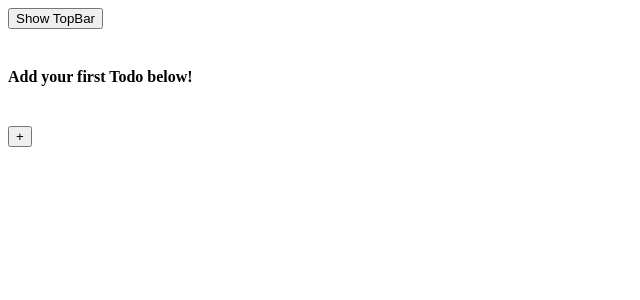
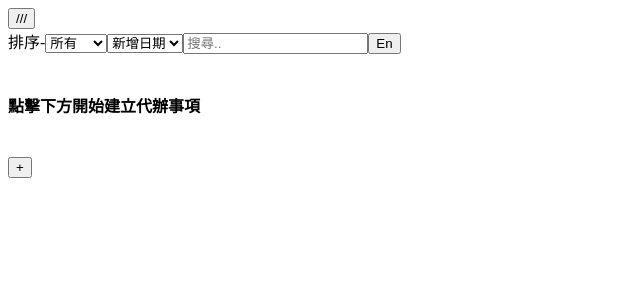
Before and after one commit to krli07717/TodoApp, a React app: page / in a window 1280 px wide. Shown: the top 300 px of the page, without its empty margins (0-640 px from the left). Built offline with nearby package versions, Linux system fonts and the light colour scheme; the HTML template or start-up script is replaced by a standard one.

Commit message:
add Language switch

```diff
--- a/components/AddTodoModal.tsx
+++ b/components/AddTodoModal.tsx
@@ -1,5 +1,6 @@
 import * as React from 'react';
-import {useRef, useState} from 'react';
+import {useRef, useState, useContext} from 'react';
+import {languages, LanguageContext} from './languages';
 
 interface ITodoProps {
 	key: string;
@@ -24,16 +25,17 @@ const AddTodoModal: React.FunctionComponent<AddTodoModalProps> = ({addNewTodoToA
 	const newDescriptionValue = useRef<HTMLTextAreaElement>(null);
 	const newDueDate = useRef<HTMLInputElement>(null);
 	const newIsDone = useRef<HTMLInputElement>(null);
+	const language = useContext(LanguageContext);
 
 	return (
 		<form>
-			<input placeholder='Todo title' type='text' ref={newTitleValue}/>
+			<input placeholder={language.ToDoTitle} type='text' ref={newTitleValue}/>
 			<br />
-			<textarea placeholder='Description..' ref={newDescriptionValue} />
+			<textarea placeholder={language.Description} ref={newDescriptionValue} />
 			<br />
-			<label>Due Date:</label><input placeholder='Choose due' type='date' ref={newDueDate}/>
+			<label>{language.Due}</label><input placeholder='Choose due' type='date' ref={newDueDate}/>
 			<br />
-			<input name="isDone" type="checkbox" ref={newIsDone}/><label>Completed</label>
+			<input name="isDone" type="checkbox" ref={newIsDone}/><label>{language.Completed}</label>
 			<br />
 			<button type="button" onClick={()=>{
 				SetKeyOfNewTodo();
@@ -62,10 +64,10 @@ const AddTodoModal: React.FunctionComponent<AddTodoModalProps> = ({addNewTodoToA
 					newIsDone.current.checked = false;
 				}
 			}
-			}>Add Todo</button>
+			}>V</button>
 			<button type='button' onClick={()=>{
 				ShowAddTodoForm();
-			}}>Cancel</button>
+			}}>X</button>
 		</form>
 		);
 };
--- a/components/EditTodoForm.tsx
+++ b/components/EditTodoForm.tsx
@@ -1,5 +1,6 @@
 import * as React from 'react';
-import {useRef, useState} from 'react';
+import {useRef, useState, useContext} from 'react';
+import {languages, LanguageContext} from './languages';
 
 interface IeditedFormElements {
 		index:string;
@@ -27,16 +28,17 @@ const EditTodoForm: React.FunctionComponent<EditTodoFormProps> = ({key, index, c
 	const editDescriptionValue = useRef<HTMLTextAreaElement>(null);
 	const editDueDate = useRef<HTMLInputElement>(null);
 	const editIsDone = useRef<HTMLInputElement>(null);
+	const language = useContext(LanguageContext);
 
 	return (
 		<form>
-			<input contentEditable="true" placeholder='Todo title' type='text' ref={editTitleValue} defaultValue={caption}/>
+			<input contentEditable="true" placeholder={language.ToDoTitle} type='text' ref={editTitleValue} defaultValue={caption}/>
 			<br />
-			<textarea contentEditable="true" placeholder='Description..' ref={editDescriptionValue} defaultValue={description}/>
+			<textarea contentEditable="true" placeholder={language.Description} ref={editDescriptionValue} defaultValue={description}/>
 			<br />
-			<label>Due Date:</label><input contentEditable="true" placeholder='Choose due' type='date' ref={editDueDate} defaultValue={due}/>
+			<label>{language.Due}</label><input contentEditable="true" placeholder='Choose due' type='date' ref={editDueDate} defaultValue={due}/>
 			<br />
-			<input contentEditable="true" name="isDone" type="checkbox" ref={editIsDone} defaultChecked={isCompleted}/><label>Completed</label>
+			<input contentEditable="true" name="isDone" type="checkbox" ref={editIsDone} defaultChecked={isCompleted}/><label>{language.Completed}</label>
 			<br />
 			<button type="button" onClick={()=>{
 				if ( editTitleValue && editDescriptionValue && editIsDone && editDueDate && editDueDate.current && editTitleValue.current && editDescriptionValue.current && editIsDone.current) {
@@ -50,10 +52,10 @@ const EditTodoForm: React.FunctionComponent<EditTodoFormProps> = ({key, index, c
 					EditTodoArray(editedFormElements);
 					SetEditMode(false);
 				}
-			}}>Save</button>
+			}}>V</button>
 			<button type='button' onClick={()=>{
 				SetEditMode(false);
-			}}>Cancel</button>
+			}}>X</button>
 		</form>
 		);
 };
--- a/components/SearchBar.tsx
+++ b/components/SearchBar.tsx
@@ -1,15 +1,18 @@
 import * as React from 'react';
+import {useContext} from 'react';
+import {languages, LanguageContext} from './languages';
 
 interface SearchBarProp {
 	onSearchChange: (event: React.ChangeEvent<HTMLInputElement>) => void;
 }
 
 const SearchBar: React.FunctionComponent<SearchBarProp> = ({onSearchChange}) => {
+	const language = useContext(LanguageContext);
 	return (
 		<>
 			<input
             type="Search"
-            placeholder="Search here"
+            placeholder={language.SearchHere}
             onChange={onSearchChange}
       />
 		</>
--- a/components/ShowTopBarButton.tsx
+++ b/components/ShowTopBarButton.tsx
@@ -6,7 +6,7 @@ interface ShowTopBarButtonProps {
 
 const ShowTopBarButton: React.FunctionComponent<ShowTopBarButtonProps> = ({ShowTopBar}) => {
 	return (
-		<button type='button' onClick={()=>ShowTopBar()}>Show TopBar</button>
+		<button type='button' onClick={()=>ShowTopBar()}>///</button>
 		);
 };
 
--- a/components/Sort.tsx
+++ b/components/Sort.tsx
@@ -1,4 +1,6 @@
 import * as React from 'react';
+import {useContext} from 'react';
+import {languages, LanguageContext} from './languages';
 
 interface SortProps {
 	SelectByDone: (event: React.ChangeEvent<HTMLSelectElement>)=> void;
@@ -6,18 +8,19 @@ interface SortProps {
 }
 
 const Sort: React.FunctionComponent<SortProps> = ({SelectByDone, SelectSortMethod}) => {
+	const language = useContext(LanguageContext);
 	return (
 		<>
-		<label >Sort by:</label>
+			<label >{language.sortBy}</label>
 			<select	onChange={SelectByDone}>
-		    <option value="All Tasks">All Tasks</option>
-		    <option value="Done">Done</option>
-		    <option value="To Do">To Do</option>
+		    <option value="All Tasks">{language.sortAllTask}</option>
+		    <option value="Done">{language.Done}</option>
+		    <option value="To Do">{language.ToDo}</option>
 	    </select>
 	    <select	onChange={SelectSortMethod}>
-		    <option value="Date Added">Date Added</option>
-		    <option value="Due">Due</option>
-		    <option value="Caption">Caption</option>
+		    <option value="Date Added">{language.AddedDate}</option>
+		    <option value="Due">{language.Due}</option>
+		    <option value="Caption">{language.Caption}</option>
 	    </select>
 		</>
 		);
--- a/components/Todo.tsx
+++ b/components/Todo.tsx
@@ -1,6 +1,7 @@
 import * as React from 'react';
-import {useState} from 'react';
+import {useState,useContext} from 'react';
 import EditTodoForm from './EditTodoForm';
+import {languages, LanguageContext} from './languages';
 
 interface IeditedFormElements {
 		index:string;
@@ -26,6 +27,8 @@ interface TodoProps {
 
 const Todo: React.FunctionComponent<TodoProps> = ({key, index, caption, description, addedDate, due, isCompleted, ToggleIsComplete, DeleteTodo, pastDue, EditTodoArray}) => {
 
+	const language = useContext(LanguageContext);
+
 	const [expand, setExpand] = useState<boolean>(false); //set to false again when rerender (e.g. after search text/sort)
 
 	const [editMode, setEditMode] = useState<boolean>(false);
@@ -36,18 +39,19 @@ const Todo: React.FunctionComponent<TodoProps> = ({key, index, caption, descript
 				setExpand(!expand);
 			}}>...</button>
 			<h3>{caption}</h3>
-			{ pastDue ? <h5>Due!</h5> : null }
+			{ pastDue ? <h5>DueImage!</h5> : null }
 			{
 				expand ? <>
 									<p>{description}</p>
-									<h6>Due_{(due !== "") ? new Date(due).toLocaleDateString('zh-TW', {month: '2-digit', day: '2-digit'}) : 'Due not set'}</h6>
-									<h6>Added_{addedDate.slice(5)}</h6>
+									{ (due !== "") ? <h6>{language.Due}:{new Date(due).toLocaleDateString('zh-TW', {month: '2-digit', day: '2-digit'})}</h6> : null}{//Bug in eng Mode: still is 下午 there
+									}
+									<h6>{language.AddedDate}:{addedDate.slice(5)}</h6>
 									<p>Done_{isCompleted.toString()}</p>
 								 </> : null
 			}
-			<button type="button" onClick={()=>ToggleIsComplete(index)}>Complete</button>
-			<button type="button" onClick={()=>setEditMode(!editMode)}>Edit</button>
-			<button type="button" onClick={()=>DeleteTodo(index)}>Delete</button>
+			<button type="button" onClick={()=>ToggleIsComplete(index)}>V</button>
+			<button type="button" onClick={()=>setEditMode(!editMode)}>Pen</button>
+			<button type="button" onClick={()=>DeleteTodo(index)}>X</button>
 			<br/>
 			{editMode ? <EditTodoForm key={key} index={index} caption={caption} description={description} addedDate={addedDate} due={due} isCompleted={isCompleted}
 																SetEditMode={setEditMode} EditTodoArray={EditTodoArray}/> : null}
--- a/components/TodosTable.tsx
+++ b/components/TodosTable.tsx
@@ -1,5 +1,7 @@
 import * as React from 'react';
 import Todo from './Todo';
+import {useContext} from 'react';
+import {languages, LanguageContext} from './languages';
 
 interface IeditedFormElements {
 		index:string;
@@ -30,6 +32,8 @@ interface TodosTableProps {
 }
 
 const TodosTable: React.FunctionComponent<TodosTableProps> = ({SelectByDoneState, SelectSortMethodState, SearchText, TodosArray, ToggleIsComplete, DeleteTodo, EditTodoArray}) => {
+
+	const language = useContext(LanguageContext);
 
 	if (SelectSortMethodState === 'Date Added') {
 		TodosArray.sort((a, b) => parseInt(a.index) - parseInt(b.index));
@@ -67,7 +71,7 @@ const TodosTable: React.FunctionComponent<TodosTableProps> = ({SelectByDoneState
 			{// <h1>Sort by {SelectByDoneState} and {SelectSortMethodState}</h1>
 			}
 			{
-				TodosArray.length === 0 ? <h4>Add your first Todo below!</h4> : null
+				TodosArray.length === 0 ? <h4>{language.AddYourFirstTodo}</h4> : null
 			}
 			{
 				TodosArray
@@ -114,7 +118,7 @@ const TodosTable: React.FunctionComponent<TodosTableProps> = ({SelectByDoneState
 						)
 						})
 			}
-			{ (NoResults !== 0 && NoResults === TodosArray.length) ? <h3>No Results Found</h3> : null }
+			{ (NoResults !== 0 && NoResults === TodosArray.length) ? <h3>{language.NoResultsFound}</h3> : null }
 		</>
 	 );
 };
--- a/components/TopBar.tsx
+++ b/components/TopBar.tsx
@@ -6,14 +6,18 @@ interface TopBarProps {
 	SelectByDone: (event: React.ChangeEvent<HTMLSelectElement>)=> void;
 	SelectSortMethod: (event: React.ChangeEvent<HTMLSelectElement>)=> void;
 	onSearchChange: (event: React.ChangeEvent<HTMLInputElement>) => void;
+	ShowTopBarState: boolean;
+	ChangeLanguage: () => void;
+	TWLanguage: boolean;
 }
 
-const TopBar: React.FunctionComponent<TopBarProps> = ({SelectByDone,SelectSortMethod,onSearchChange}) => {
+const TopBar: React.FunctionComponent<TopBarProps> = ({SelectByDone,SelectSortMethod,onSearchChange,ShowTopBarState,ChangeLanguage,TWLanguage}) => {
 	return (
-		<>
+		<div style={{visibility: ShowTopBarState ? 'hidden' : 'visible'}}>
 			<Sort SelectByDone={SelectByDone} SelectSortMethod={SelectSortMethod} />
 			<SearchBar onSearchChange={onSearchChange} />
-		</>
+			<button type="button" onClick={()=>ChangeLanguage()}>{TWLanguage ? "En" : "繁"}</button>
+		</div>
 	);
 };
 
--- /dev/null
+++ b/components/languages.tsx
@@ -0,0 +1,38 @@
+import * as React from 'react';
+
+const languages = {
+	en: {
+		sortBy: "Sort-",
+		sortAllTask: "All",
+		Done: "Done",
+		ToDo: "To Do",
+		AddedDate: "Added",
+		Due: "Due",
+		Caption: "Title",
+		SearchHere: "Search..",
+		AddYourFirstTodo: "Add your first Todo below!",
+		NoResultsFound: "No Results Found",
+		ToDoTitle: "Title",
+		Description: "Description",
+		Completed: "Completed",
+	},
+	tw: {
+		sortBy: "排序-",
+		sortAllTask: "所有",
+		Done: "已完成",
+		ToDo: "未完成",
+		AddedDate: "新增日期",
+		Due: "到期日",
+		Caption: "標題",
+		SearchHere: "搜尋..",
+		AddYourFirstTodo: "點擊下方開始建立代辦事項",
+		NoResultsFound: "沒有搜尋結果",
+		ToDoTitle: "標題",
+		Description: "內容",
+		Completed: "已完成",
+	}
+}
+
+const LanguageContext = React.createContext(languages.en);
+
+export {languages, LanguageContext};
--- a/src/index.tsx
+++ b/src/index.tsx
@@ -5,6 +5,7 @@ import ShowAddTodoFormButton from '../components/ShowAddTodoFormButton';
 import TopBar from '../components/TopBar';
 import TodosTable from '../components/TodosTable';
 import AddTodoModal from '../components/AddTodoModal';
+import {languages, LanguageContext} from '../components/languages';
 
 type DoneState = 'All Tasks' | 'Done' | 'To Do';
 type SortMethodState = 'Date Added' | 'Caption' | 'Due';
@@ -26,6 +27,7 @@ interface ITodoProps {
 	due: string;
 	isCompleted: boolean;
 }
+
 
 const App = () => {
 
@@ -140,12 +142,19 @@ const App = () => {
 		console.log(todosArray)
 	}
 
+	const [TWLanguage, setTWLanguage] = useState<boolean>(true);
+
+	const changeLanguage = () => {
+		setTWLanguage(!TWLanguage);
+	}
+
 	return (
 		<>
+			<LanguageContext.Provider value={TWLanguage ? languages.tw : languages.en}>
 				<ShowTopBarButton ShowTopBar={showTopBar}/>
 				<br/>
-		  {showTopBarState ?
-		  <TopBar SelectByDone={selectByDone} SelectSortMethod={selectSortMethod} onSearchChange={onSearchChange}/> : null}
+			  <TopBar SelectByDone={selectByDone} SelectSortMethod={selectSortMethod} onSearchChange={onSearchChange} ShowTopBarState={showTopBarState}
+			  				ChangeLanguage={changeLanguage} TWLanguage={TWLanguage}/>
 			  <br/>
 			  <TodosTable SelectByDoneState={doneState} SelectSortMethodState={sortMethodState} SearchText={searchText}
 			  						TodosArray={todosArray} ToggleIsComplete={toggleIsComplete} DeleteTodo={deleteTodo} EditTodoArray={editTodoArray}/>
@@ -153,6 +162,7 @@ const App = () => {
 			  <ShowAddTodoFormButton ShowAddTodoForm={showAddTodoForm}/>
 			  {showAddTodoFormState ?
 			  <AddTodoModal addNewTodoToArray={addNewTodoToArray} SetKeyOfNewTodo={setKeyOfNewTodo} todoKey={todoKey} ShowAddTodoForm={showAddTodoForm}/> : null}
+		  </LanguageContext.Provider>
 	  </>
 	);
 };
```
Lines whose indentation alone changed are shown as unchanged.
